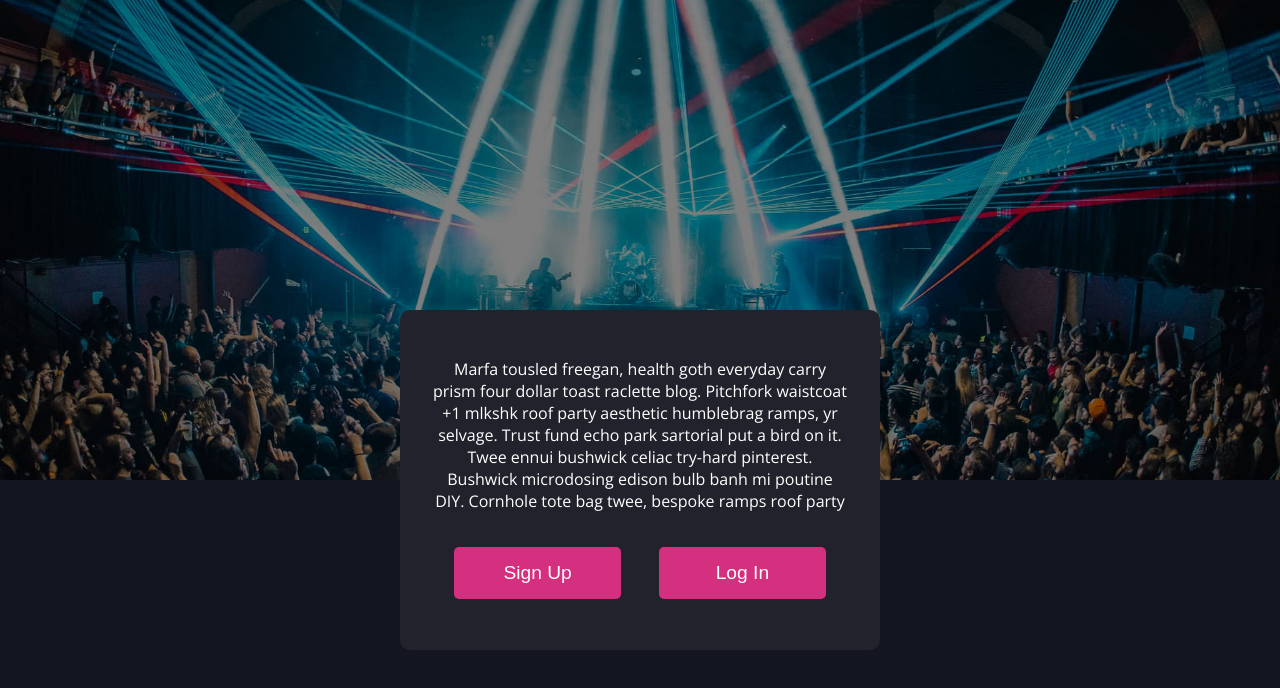
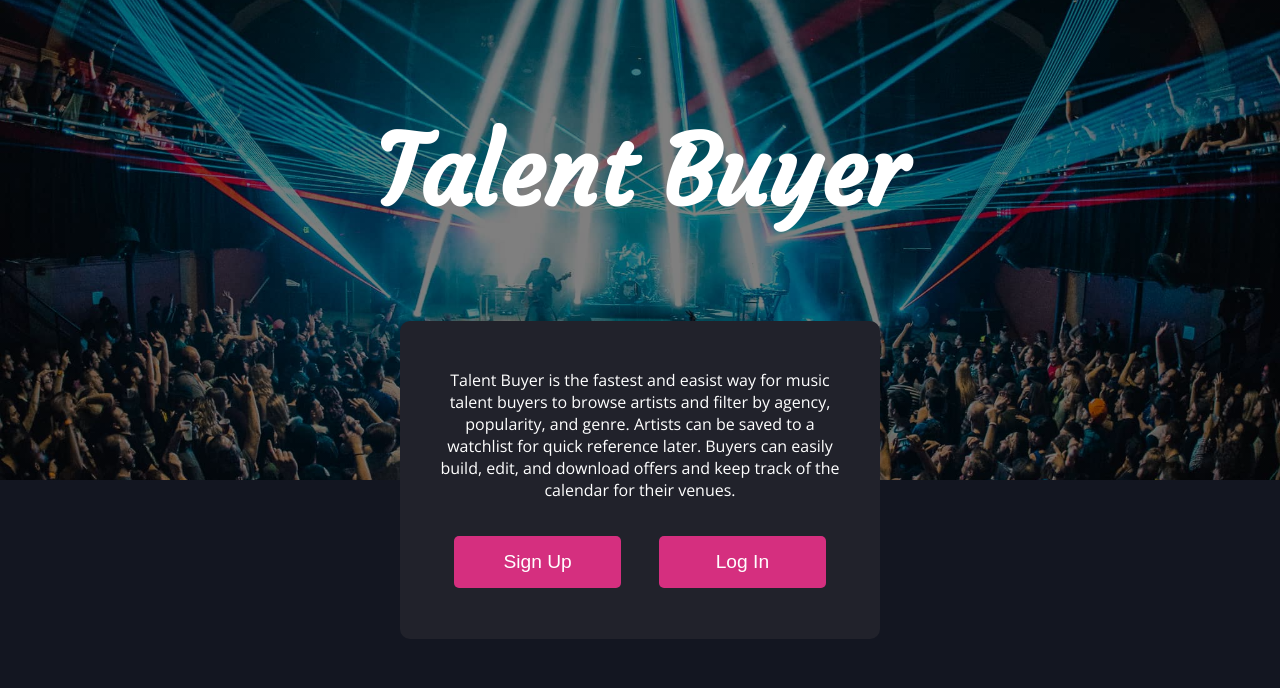
Before and after one commit to GraySmith00/talent-buyer-client, a React (Create React App) app: page / in a window 1280 px wide. Shown: the top 688 px of the page. Built offline with nearby package versions, Linux system fonts and the light colour scheme.

Commit message:
Adds background font and Splash styling

```diff
--- a/src/components/Landing/Landing.css
+++ b/src/components/Landing/Landing.css
@@ -15,3 +15,9 @@
     background-size: cover;
     background-repeat: no-repeat;
     background-position: center center; }
+  .landing h1 {
+    margin: 0 auto;
+    font-size: 6rem;
+    margin-top: 7rem;
+    color: #fff;
+    font-family: 'Courgette', cursive; }
--- a/src/components/Landing/Landing.js
+++ b/src/components/Landing/Landing.js
@@ -32,7 +32,9 @@ class Landing extends Component {
 
     return (
       <div className="landing">
-        <div className="hero" />
+        <div className="hero">
+          <h1>Talent Buyer</h1>
+        </div>
 
         {signUpModalOpen && (
           <SignUp
--- a/src/components/Landing/Landing.scss
+++ b/src/components/Landing/Landing.scss
@@ -21,4 +21,12 @@
     background-repeat: no-repeat;
     background-position: center center;
   }
+
+  h1 {
+    margin: 0 auto;
+    font-size: 6rem;
+    margin-top: 7rem;
+    color: #fff;
+    font-family: 'Courgette', cursive;
+  }
 }
--- a/src/components/LogIn/LogIn.css
+++ b/src/components/LogIn/LogIn.css
@@ -19,7 +19,7 @@
     padding: 1em;
     width: 100%; }
   .log-in .log-in-form {
-    margin-top: 1rem;
+    margin-top: 3rem;
     display: flex;
     flex-direction: column;
     align-items: center;
--- a/src/components/LogIn/LogIn.scss
+++ b/src/components/LogIn/LogIn.scss
@@ -24,7 +24,7 @@
   }
 
   .log-in-form {
-    margin-top: 1rem;
+    margin-top: 3rem;
     display: flex;
     flex-direction: column;
     align-items: center;
--- a/src/components/Splash/Splash.js
+++ b/src/components/Splash/Splash.js
@@ -9,12 +9,11 @@ export default class Splash extends Component {
       <div className="splash">
         <div className="button-container">
           <p>
-            Marfa tousled freegan, health goth everyday carry prism four dollar
-            toast raclette blog. Pitchfork waistcoat +1 mlkshk roof party
-            aesthetic humblebrag ramps, yr selvage. Trust fund echo park
-            sartorial put a bird on it. Twee ennui bushwick celiac try-hard
-            pinterest. Bushwick microdosing edison bulb banh mi poutine DIY.
-            Cornhole tote bag twee, bespoke ramps roof party
+            Talent Buyer is the fastest and easist way for music talent buyers
+            to browse artists and filter by agency, popularity, and genre.
+            Artists can be saved to a watchlist for quick reference later.
+            Buyers can easily build, edit, and download offers and keep track of
+            the calendar for their venues.
           </p>
 
           <ModalButton
```
